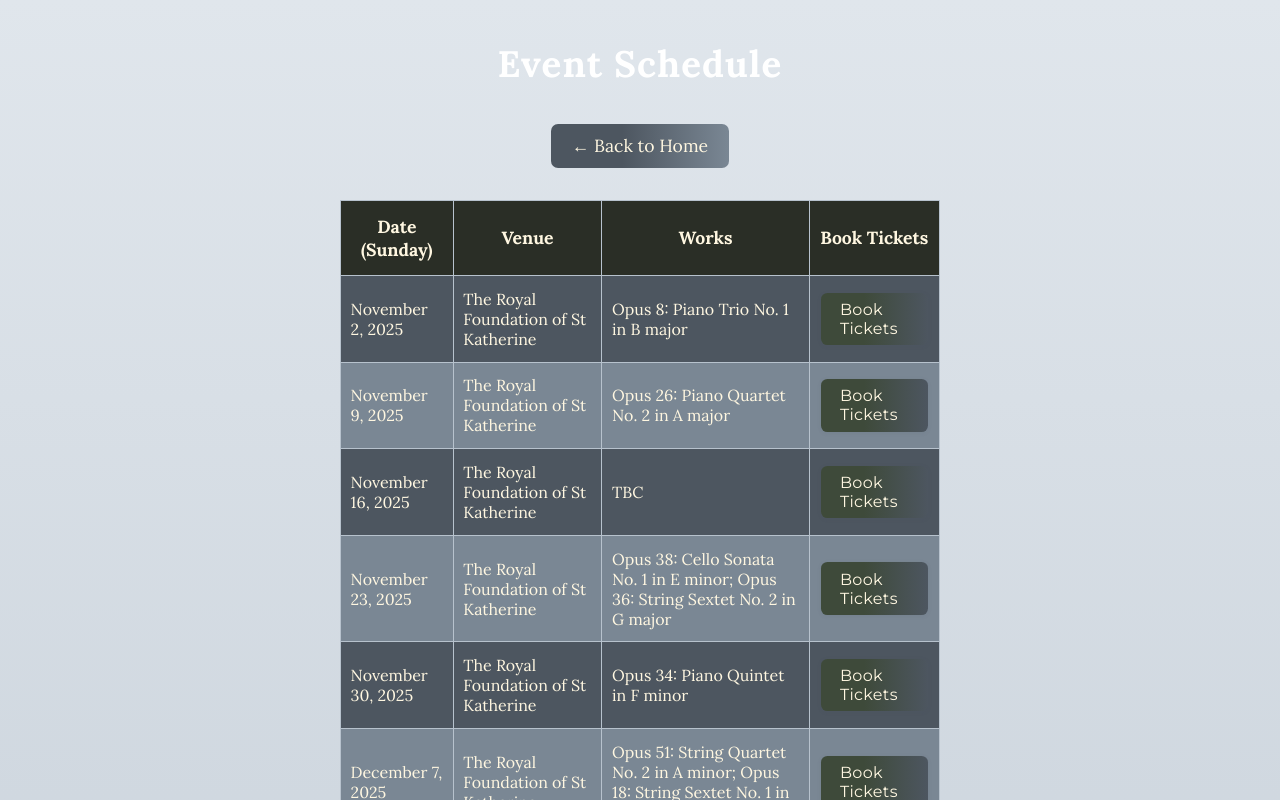
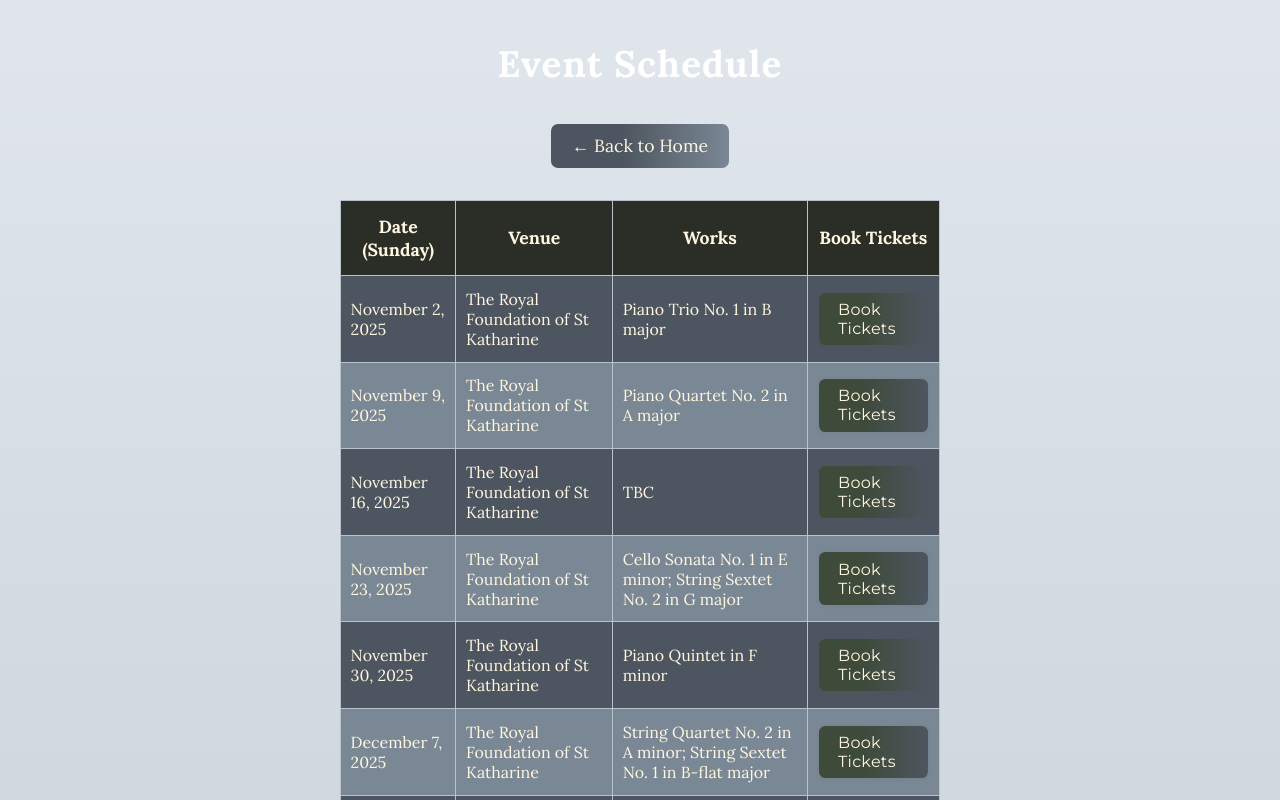
Before and after one commit to UrsulaDeCastroRobinson/brahmsclub_tickets, a Next.js app: page /schedule in a window 1280 px wide. Shown: the top 800 px of the page. Built offline with nearby package versions, Linux system fonts and the light colour scheme.

Commit message:
update to spelling

```diff
--- a/pages/schedule.js
+++ b/pages/schedule.js
@@ -6,14 +6,14 @@ import Link from "next/link";
 const months1 = ["November", "December"];
 const months2 = ["March", "April", "May"];
 const venues = [
-  "The Royal Foundation of St Katherine",
-  "The Royal Foundation of St Katherine",
-  "The Royal Foundation of St Katherine",
-  "The Royal Foundation of St Katherine",
-  "The Royal Foundation of St Katherine",
-  "The Royal Foundation of St Katherine",
-  "The Royal Foundation of St Katherine",
-  "The Royal Foundation of St Katherine",
+  "The Royal Foundation of St Katharine",
+  "The Royal Foundation of St Katharine",
+  "The Royal Foundation of St Katharine",
+  "The Royal Foundation of St Katharine",
+  "The Royal Foundation of St Katharine",
+  "The Royal Foundation of St Katharine",
+  "The Royal Foundation of St Katharine",
+  "The Royal Foundation of St Katharine",
 ];
 
 function getSundays(month, year) {
@@ -79,15 +79,15 @@ export default function Schedule() {
                   <td>{venue}</td>
                   <td>
 				  {i === 0
-					? "Opus 8: Piano Trio No. 1 in B major"
+					? "Piano Trio No. 1 in B major"
 					: i === 1
-					  ? "Opus 26: Piano Quartet No. 2 in A major"
+					  ? "Piano Quartet No. 2 in A major"
 					  : i === 3
-					  ? "Opus 38: Cello Sonata No. 1 in E minor; Opus 36: String Sextet No. 2 in G major"
+					  ? "Cello Sonata No. 1 in E minor; String Sextet No. 2 in G major"
 					   : i === 4
-					  ? "Opus 34: Piano Quintet in F minor"
+					  ? "Piano Quintet in F minor"
 					  : i === 5
-					  ? "Opus 51: String Quartet No. 2 in A minor; Opus 18: String Sextet No. 1 in B-flat major"
+					  ? "String Quartet No. 2 in A minor; String Sextet No. 1 in B-flat major"
 					  : "TBC"}
 				  </td>
                   <td>
```
